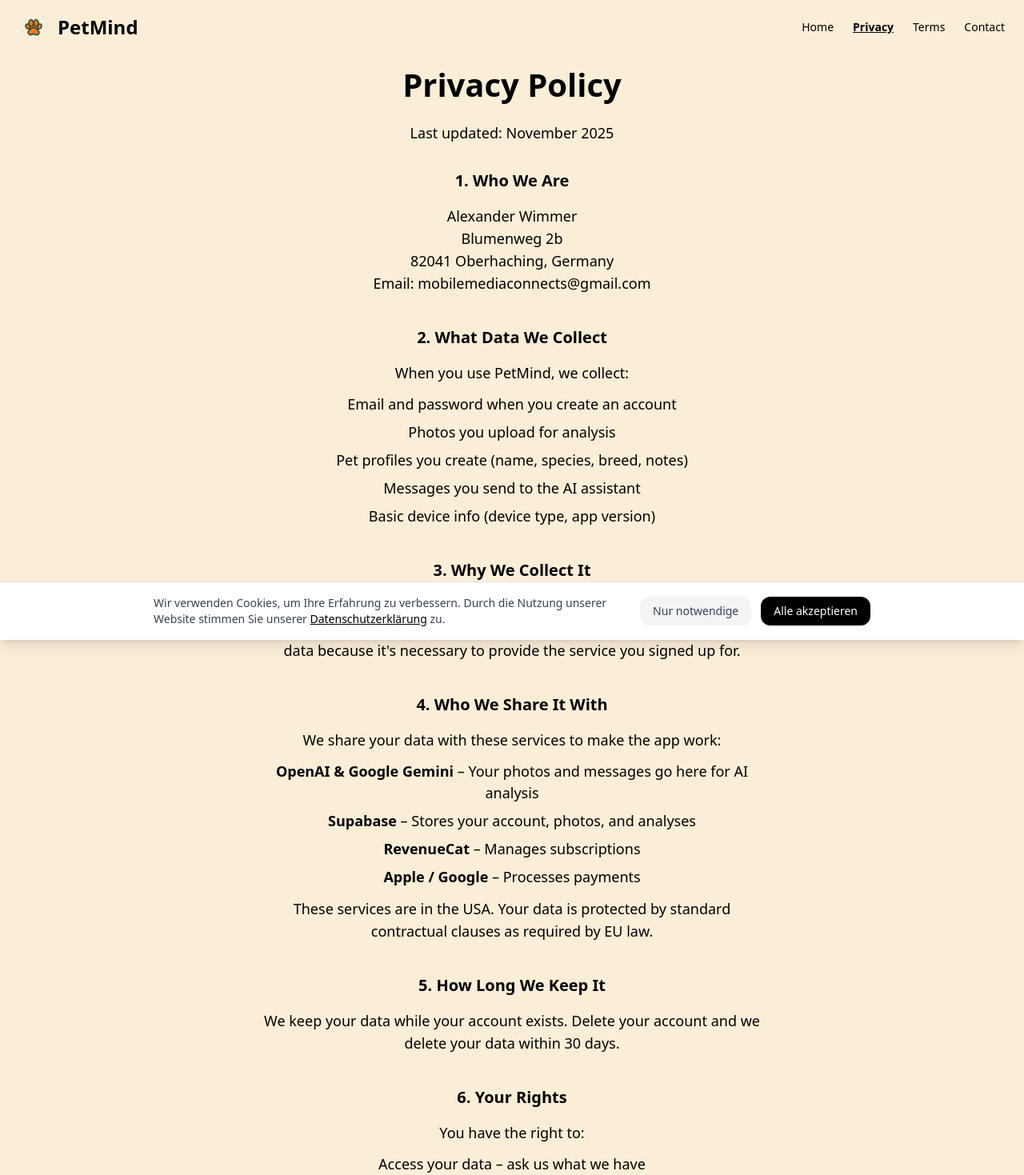
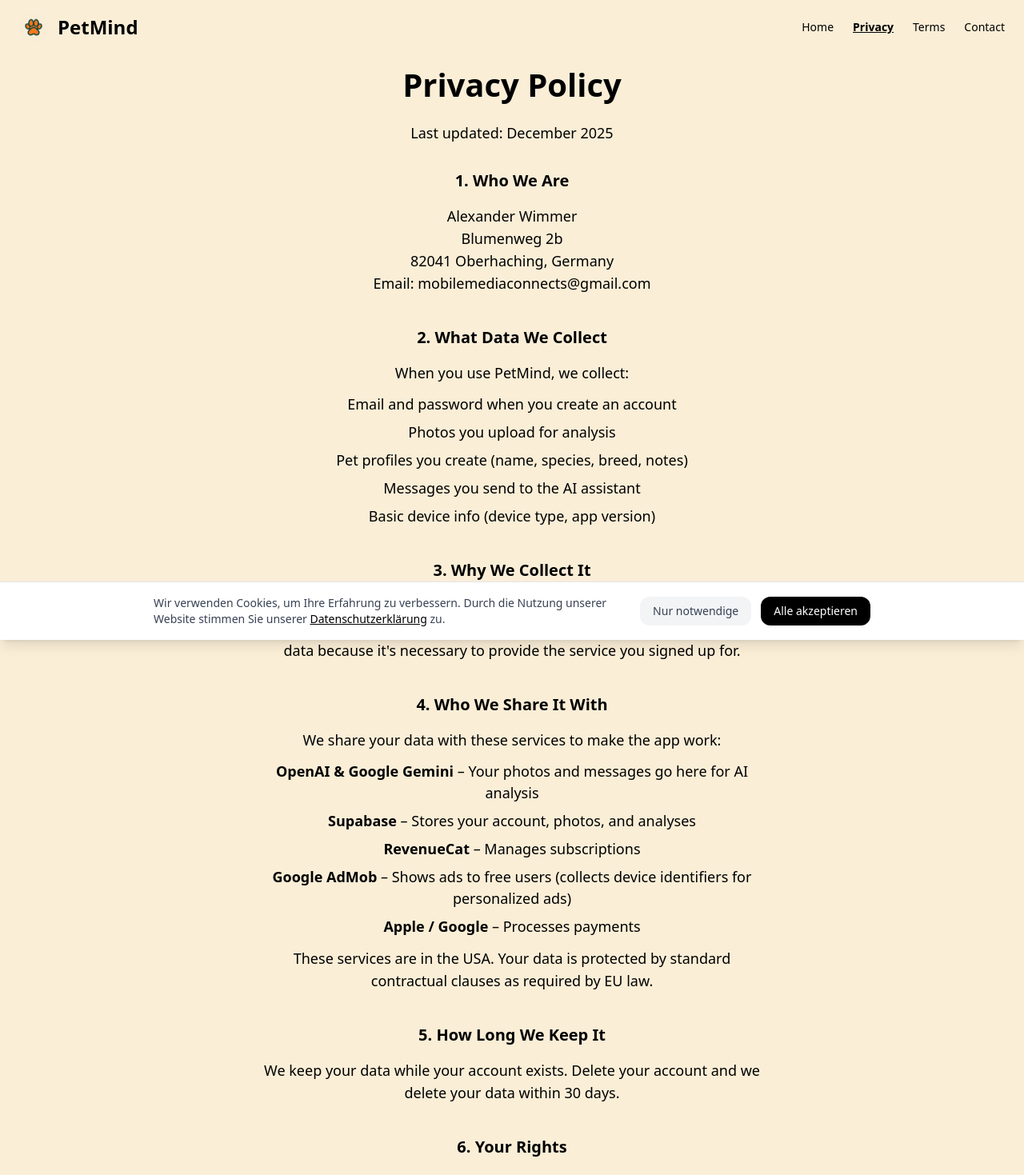
Before and after one commit to alexwloa/PetMindWebsite, a Next.js app: page /privacy in a window 1280 px wide. Shown: the top 1469 px of the page at 80% size. Built offline with nearby package versions, Linux system fonts and the light colour scheme.

Commit message:
privacy update

```diff
--- a/src/app/privacy/page.tsx
+++ b/src/app/privacy/page.tsx
@@ -7,7 +7,7 @@
       <Header />
       <main className="mx-auto max-w-[390px] sm:max-w-2xl px-4 pt-3 md:pt-4 pb-8 text-center">
         <h1 className="mb-6 text-[32px] sm:text-[36px] md:text-[40px] font-bold">Privacy Policy</h1>
-        <p className="mb-8 text-base sm:text-lg text-muted-foreground">Last updated: November 2025</p>
+        <p className="mb-8 text-base sm:text-lg text-muted-foreground">Last updated: December 2025</p>
 
         <section className="mb-10">
           <h4 className="mb-4 text-lg sm:text-xl font-semibold">1. Who We Are</h4>
@@ -43,6 +43,7 @@
             <p><strong>OpenAI & Google Gemini</strong> – Your photos and messages go here for AI analysis</p>
             <p><strong>Supabase</strong> – Stores your account, photos, and analyses</p>
             <p><strong>RevenueCat</strong> – Manages subscriptions</p>
+            <p><strong>Google AdMob</strong> – Shows ads to free users (collects device identifiers for personalized ads)</p>
             <p><strong>Apple / Google</strong> – Processes payments</p>
           </div>
           <p className="text-base sm:text-lg mt-3">These services are in the USA. Your data is protected by standard contractual clauses as required by EU law.</p>
```
